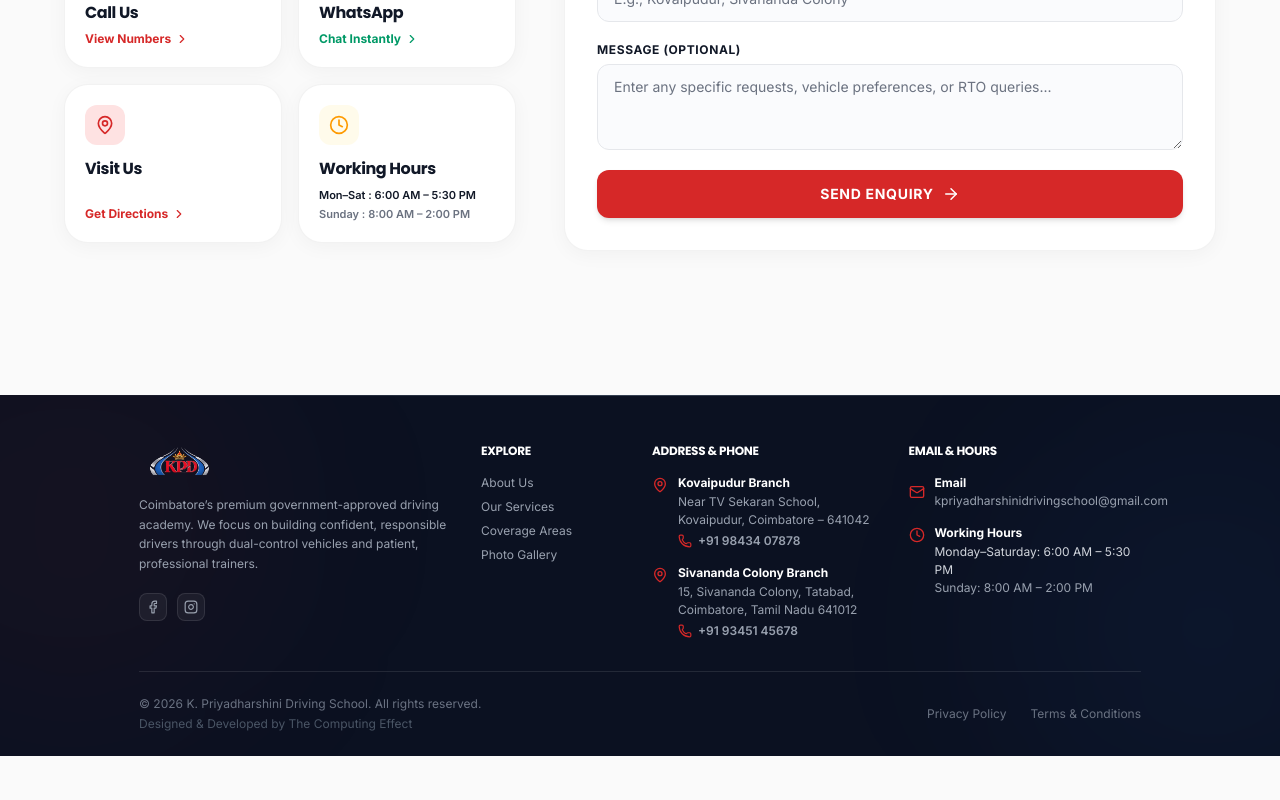
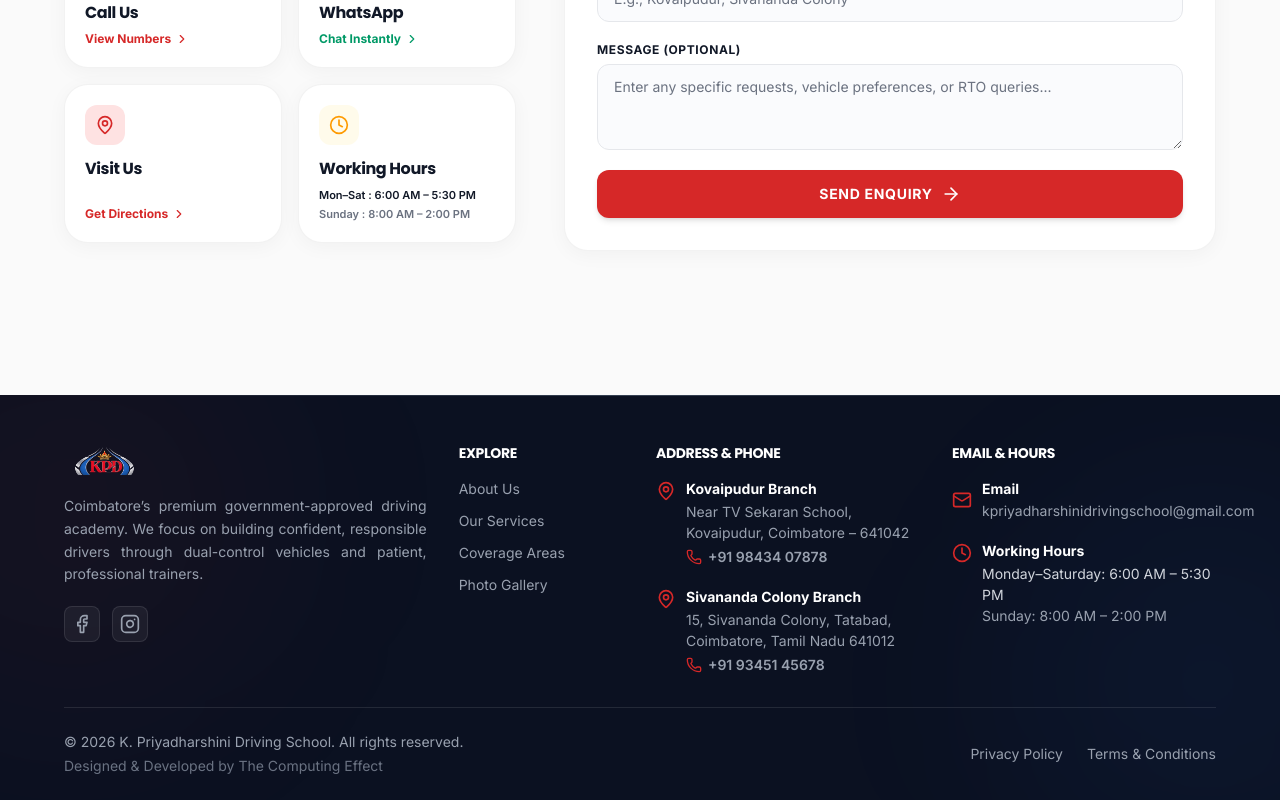
Before and after one commit to TheComputingEffect/Driving-school, a Next.js app: page /contact in a window 1280 px wide. Shown: the part 523-1323 px from the top of the page. Before the commit the page ends 1279 px from the top, so only its background shows below. Built offline with nearby package versions, Linux system fonts and the light colour scheme; no server answers.

Commit message:
Updated services page, visit us popup and footer layout

```diff
--- a/app/contact/ContactPageClient.tsx
+++ b/app/contact/ContactPageClient.tsx
@@ -349,7 +349,11 @@ export default function ContactPageClient() {
               <motion.div variants={cardVariants} className="premium-card p-5 flex flex-col justify-between">
                 <div>
                   <div className="w-10 h-10 rounded-xl bg-emerald-50 border border-emerald-100 flex items-center justify-center text-emerald-600 mb-3">
-                    <svg className="w-5 h-5 fill-current" viewBox="0 0 24 24" xmlns="http://www.w3.org/2000/svg"><path d="M17.472 14.382c-.297-.149-1.758-.867-2.03-.967-.273-.099-.471-.148-.67.15-.197.297-.767.966-.94 1.164-.173.199-.347.223-.644.075-.297-.15-1.255-.463-2.39-1.475-.888-.788-1.487-1.761-1.66-2.059-.173-.297-.018-.458.13-.606.134-.133.298-.347.446-.52.149-.174.198-.298.298-.497.099-.198.05-.371-.025-.52-.075-.149-.669-1.612-.916-2.207-.242-.579-.487-.5-.669-.51a12.8 12.8 0 0 0-.57-.01c-.198 0-.52.074-.792.372-.272.297-1.04 1.016-1.04 2.479 0 1.462 1.065 2.875 1.213 3.074.149.198 2.096 3.2 5.077 4.487.709.306 1.262.489 1.694.625.712.227 1.36.195 1.871.118.571-.085 1.758-.719 2.006-1.413.248-.694.248-1.289.173-1.413-.074-.124-.272-.198-.57-.347m-5.421 7.403h-.004a9.87 9.87 0 0 1-5.031-1.378l-.361-.214-3.741.982.998-3.648-.235-.374a9.86 9.86 0 0 1-1.51-5.26c.001-5.45 4.436-9.884 9.888-9.884 2.64 0 5.122 1.03 6.988 2.898a9.825 9.825 0 0 1 2.893 6.994c-.003 5.45-4.437 9.884-9.885 9.884m8.413-18.297A11.815 11.815 0 0 0 12.05 0C5.495 0 .16 5.335.157 11.892c0 2.096.547 4.142 1.588 5.945L.057 24l6.305-1.654a11.882 11.882 0 0 0 5.683 1.448h.005c6.554 0 11.89-5.335 11.893-11.893a11.821 11.821 0 0 0-3.48-8.413Z"/></svg>
+                    <svg className="w-5 h-5 shrink-0" viewBox="0 0 24 24" fill="none" xmlns="http://www.w3.org/2000/svg">
+                      <circle cx="12" cy="12" r="10" fill="#ffffff" />
+                      <path d="M12 3c-4.97 0-9 4.03-9 9 0 1.58.41 3.06 1.13 4.35L3 21l4.82-1.22c1.23.67 2.63 1.06 4.12 1.06 4.97 0 9-4.03 9-9s-4.03-9-9-9z" fill="#25D366" />
+                      <path d="M15.42 12.87c-.24-.12-1.44-.71-1.66-.79-.22-.08-.38-.12-.54.12-.16.24-.63.79-.77.95-.14.16-.28.18-.52.06-.24-.12-1.02-.37-1.94-1.19-.72-.64-1.2-1.43-1.34-1.67-.14-.24-.01-.37.11-.49.11-.11.24-.28.36-.42.12-.14.16-.24.24-.4.08-.16.04-.3-.02-.42-.06-.12-.54-1.3-.74-1.78-.2-.48-.4-.41-.54-.42h-.46c-.16 0-.42.06-.64.3-.22.24-.84.82-.84 2 0 1.18.86 2.32.98 2.48.12.16 1.69 2.58 4.1 3.62.57.25 1.02.4 1.37.51.58.18 1.1.16 1.52.1.47-.07 1.44-.59 1.64-1.15.2-.56.2-1.03.14-1.13-.06-.1-.22-.16-.46-.28z" fill="#ffffff" />
+                    </svg>
                   </div>
                   <h3 className="text-base font-bold text-brand-text mb-1.5">WhatsApp</h3>
                 </div>
@@ -628,7 +632,7 @@ export default function ContactPageClient() {
                   ) : (
                     <>
                       <span>Send Enquiry</span>
-                      <ArrowRight className="w-4.5 h-4.5" />
+                      <ArrowRight className="w-5 h-5" />
                     </>
                   )}
                 </button>
--- a/app/not-found.tsx
+++ b/app/not-found.tsx
@@ -8,7 +8,7 @@ export default function NotFound() {
     <div className="flex-1 bg-brand-bg flex flex-col justify-center items-center py-20 px-4 text-center">
       <div className="max-w-md w-full">
         {/* Visual 404 badge */}
-        <span className="inline-block text-sm font-extrabold uppercase tracking-widest text-brand-red bg-brand-red-light px-4.5 py-2 rounded-full mb-6">
+        <span className="inline-block text-sm font-extrabold uppercase tracking-widest text-brand-red bg-brand-red-light px-5 py-2 rounded-full mb-6">
           Error 404
         </span>
 
@@ -24,7 +24,7 @@ export default function NotFound() {
         {/* Navigation fallback directory list */}
         <div className="bg-white border border-brand-border rounded-2xl p-6 text-left mb-8 shadow-sm">
           <h3 className="text-sm font-bold text-brand-text mb-4 flex items-center gap-2">
-            <Compass className="w-4.5 h-4.5 text-brand-blue" />
+            <Compass className="w-5 h-5 text-brand-blue" />
             Quick Navigation Links
           </h3>
           <ul className="space-y-3 text-xs md:text-sm font-medium text-brand-blue">
--- a/app/services/page.tsx
+++ b/app/services/page.tsx
@@ -3,6 +3,7 @@ import { constructMetadata } from "@/lib/seo/metadata";
 import BreadcrumbSchema from "@/components/seo/BreadcrumbSchema";
 // Premium Service Sections
 import ServicesHero from "@/components/sections/ServicesHero";
+import ServicesSection from "@/components/sections/ServicesSection";
 import ServicePackages from "@/components/sections/ServicePackages";
 import DetailedServices from "@/components/sections/DetailedServices";
 import ContactSection from "@/components/sections/ContactSection";
@@ -25,13 +26,16 @@ export default function ServicesPage() {
       {/* 1. Page heading and introduction */}
       <ServicesHero />
 
-      {/* 2. Training Packages section */}
+      {/* 2. Licence & RTO Services (6 services) */}
+      <ServicesSection />
+
+      {/* 3. Training Packages section */}
       <ServicePackages />
 
-      {/* 3. Five alternating service sections */}
+      {/* 4. Five alternating service sections */}
       <DetailedServices />
 
-      {/* 4. Enquiry or contact call-to-action section */}
+      {/* 5. Enquiry or contact call-to-action section */}
       <ContactSection />
     </div>
   );
--- a/components/layout/Footer.tsx
+++ b/components/layout/Footer.tsx
@@ -49,11 +49,11 @@ export default function Footer() {
       <div className="absolute bottom-[-20%] right-[-10%] w-[400px] h-[400px] bg-blue-500/5 blur-[100px] rounded-full pointer-events-none" />
 
       <div
-        className="max-w-[1050px] mx-auto px-4 md:px-6 relative z-10"
+        className="max-w-[1200px] mx-auto px-4 md:px-6 relative z-10"
         itemScope
         itemType="https://schema.org/DrivingSchool"
       >
-        <div className="grid grid-cols-1 md:grid-cols-2 lg:grid-cols-12 gap-8 lg:gap-x-6 mb-8">
+        <div className="grid grid-cols-1 md:grid-cols-2 lg:grid-cols-12 gap-8 lg:gap-x-8 mb-8">
           {/* Column 1 – Logo and Description */}
           <div className="lg:col-span-4 flex flex-col space-y-4">
             <Link href="/" className="flex items-center gap-2.5 w-fit">
@@ -66,21 +66,21 @@ export default function Footer() {
               />
             </Link>
 
-            <p className="text-gray-400 leading-relaxed text-xs">
+            <p className="text-gray-400 leading-relaxed text-sm text-justify">
               Coimbatore’s premium government-approved driving academy. We focus on building confident, responsible drivers through dual-control vehicles and patient, professional trainers.
             </p>
 
             {/* Social Links */}
-            <div className="flex gap-2.5 pt-1">
+            <div className="flex gap-3 pt-1">
               {contactInfo.socialLinks.facebook && (
                 <a
                   href={contactInfo.socialLinks.facebook}
                   target="_blank"
                   rel="noopener noreferrer"
-                  className="w-7 h-7 rounded-lg bg-white/5 border border-white/10 hover:border-brand-red/50 hover:bg-brand-red/10 flex items-center justify-center text-gray-400 hover:text-white transition-all"
+                  className="w-9 h-9 rounded-lg bg-white/5 border border-white/10 hover:border-brand-red/50 hover:bg-brand-red/10 flex items-center justify-center text-gray-400 hover:text-white transition-all"
                   aria-label="Facebook Page"
                 >
-                  <FacebookIcon className="w-3.5 h-3.5" />
+                  <FacebookIcon className="w-5 h-5" />
                 </a>
               )}
               {contactInfo.socialLinks.instagram && (
@@ -88,10 +88,10 @@ export default function Footer() {
                   href={contactInfo.socialLinks.instagram}
                   target="_blank"
                   rel="noopener noreferrer"
-                  className="w-7 h-7 rounded-lg bg-white/5 border border-white/10 hover:border-brand-red/50 hover:bg-brand-red/10 flex items-center justify-center text-gray-400 hover:text-white transition-all"
+                  className="w-9 h-9 rounded-lg bg-white/5 border border-white/10 hover:border-brand-red/50 hover:bg-brand-red/10 flex items-center justify-center text-gray-400 hover:text-white transition-all"
                   aria-label="Instagram Profile"
                 >
-                  <InstagramIcon className="w-3.5 h-3.5" />
+                  <InstagramIcon className="w-5 h-5" />
                 </a>
               )}
             </div>
@@ -99,11 +99,11 @@ export default function Footer() {
 
           {/* Column 2 – Explore */}
           <div className="lg:col-span-2 flex flex-col space-y-4">
-            <h3 className="text-white font-bold tracking-wide uppercase text-xs">
+            <h3 className="text-white font-bold tracking-wider uppercase text-sm">
               Explore
             </h3>
 
-            <ul className="space-y-2 text-xs">
+            <ul className="space-y-3 text-sm">
               <li>
                 <Link
                   href="/about"
@@ -144,29 +144,29 @@ export default function Footer() {
 
           {/* Column 3 – Address and Phone Numbers */}
           <div className="lg:col-span-3 flex flex-col space-y-4">
-            <h3 className="text-white font-bold tracking-wide uppercase text-xs">
+            <h3 className="text-white font-bold tracking-wider uppercase text-sm">
               Address &amp; Phone
             </h3>
 
-            <div className="space-y-4 text-xs">
+            <div className="space-y-5 text-sm">
               {/* Kovaipudur Branch */}
               <div className="flex gap-2.5 items-start">
-                <MapPin className="w-4 h-4 text-brand-red shrink-0 mt-0.5" />
+                <MapPin className="w-5 h-5 text-brand-red shrink-0 mt-0.5" />
                 <div className="flex flex-col">
-                  <span className="font-bold text-white text-xs">Kovaipudur Branch</span>
+                  <span className="font-bold text-white text-sm">Kovaipudur Branch</span>
                   <a
                     href={contactInfo.branches.main.mapUrl}
                     target="_blank"
                     rel="noopener noreferrer"
-                    className="text-gray-400 leading-normal hover:text-white hover:underline transition-all block text-xs mt-0.5"
+                    className="text-gray-400 leading-normal hover:text-white hover:underline transition-all block text-sm mt-0.5"
                   >
                     Near TV Sekaran School, Kovaipudur, Coimbatore – 641042
                   </a>
                   <a
                     href="tel:+919843407878"
-                    className="text-gray-400 hover:text-white transition-colors text-xs font-semibold mt-1 flex items-center gap-1.5"
+                    className="text-gray-400 hover:text-white transition-colors text-sm font-semibold mt-1 flex items-center gap-1.5"
                   >
-                    <Phone className="w-3.5 h-3.5 text-brand-red shrink-0" />
+                    <Phone className="w-4 h-4 text-brand-red shrink-0" />
                     <span>+91 98434 07878</span>
                   </a>
                 </div>
@@ -174,22 +174,22 @@ export default function Footer() {
 
               {/* Sivananda Colony Branch */}
               <div className="flex gap-2.5 items-start">
-                <MapPin className="w-4 h-4 text-brand-red shrink-0 mt-0.5" />
+                <MapPin className="w-5 h-5 text-brand-red shrink-0 mt-0.5" />
                 <div className="flex flex-col">
-                  <span className="font-bold text-white text-xs">Sivananda Colony Branch</span>
+                  <span className="font-bold text-white text-sm">Sivananda Colony Branch</span>
                   <a
                     href={contactInfo.branches.branch2.mapUrl}
                     target="_blank"
                     rel="noopener noreferrer"
-                    className="text-gray-400 leading-normal hover:text-white hover:underline transition-all block text-xs mt-0.5"
+                    className="text-gray-400 leading-normal hover:text-white hover:underline transition-all block text-sm mt-0.5"
                   >
                     15, Sivananda Colony, Tatabad, Coimbatore, Tamil Nadu 641012
                   </a>
                   <a
                     href="tel:+919345145678"
-                    className="text-gray-400 hover:text-white transition-colors text-xs font-semibold mt-1 flex items-center gap-1.5"
+                    className="text-gray-400 hover:text-white transition-colors text-sm font-semibold mt-1 flex items-center gap-1.5"
                   >
-                    <Phone className="w-3.5 h-3.5 text-brand-red shrink-0" />
+                    <Phone className="w-4 h-4 text-brand-red shrink-0" />
                     <span>+91 93451 45678</span>
                   </a>
                 </div>
@@ -199,19 +199,19 @@ export default function Footer() {
 
           {/* Column 4 – Email and Working Hours */}
           <div className="lg:col-span-3 flex flex-col space-y-4">
-            <h3 className="text-white font-bold tracking-wide uppercase text-xs">
+            <h3 className="text-white font-bold tracking-wider uppercase text-sm">
               Email &amp; Hours
             </h3>
 
-            <div className="space-y-4 text-xs">
+            <div className="space-y-5 text-sm">
               {/* Email */}
               <div className="flex gap-2.5 items-center">
-                <Mail className="w-4 h-4 text-brand-red shrink-0" />
+                <Mail className="w-5 h-5 text-brand-red shrink-0" />
                 <div className="flex flex-col">
-                  <span className="font-bold text-white text-xs">Email</span>
+                  <span className="font-bold text-white text-sm">Email</span>
                   <a
                     href="mailto:kpriyadharshinidrivingschool@gmail.com"
-                    className="text-gray-400 hover:text-white transition-colors text-xs mt-0.5"
+                    className="text-gray-400 hover:text-white transition-colors text-sm mt-0.5"
                     itemProp="email"
                   >
                     kpriyadharshinidrivingschool@gmail.com
@@ -221,10 +221,10 @@ export default function Footer() {
 
               {/* Working Hours */}
               <div className="flex gap-2.5 items-start">
-                <Clock className="w-4 h-4 text-brand-red shrink-0 mt-0.5" />
+                <Clock className="w-5 h-5 text-brand-red shrink-0 mt-0.5" />
                 <div className="flex flex-col">
-                  <span className="font-bold text-white text-xs">Working Hours</span>
-                  <div className="text-gray-400 text-xs leading-normal mt-0.5">
+                  <span className="font-bold text-white text-sm">Working Hours</span>
+                  <div className="text-gray-400 text-sm leading-normal mt-0.5">
                     <span className="block text-gray-300">
                       Monday–Saturday: 6:00 AM – 5:30 PM
                     </span>
@@ -239,19 +239,19 @@ export default function Footer() {
         </div>
 
         {/* Bottom Bar */}
-        <div className="border-t border-white/10 pt-6 flex flex-col md:flex-row justify-between items-center gap-4 text-xs text-gray-500">
+        <div className="border-t border-white/10 pt-6 flex flex-col md:flex-row justify-between items-center gap-4 text-sm text-gray-400">
           <div className="flex flex-col items-center md:items-start gap-1">
             <span>
               © {currentYear} K. Priyadharshini Driving School. All rights reserved.
             </span>
 
-            <span className="text-gray-600">
+            <span className="text-gray-500">
               Designed &amp; Developed by The Computing Effect
             </span>
           </div>
 
           {/* Legal Links */}
-          <div className="flex flex-wrap gap-4 md:gap-6 text-gray-500">
+          <div className="flex flex-wrap gap-4 md:gap-6 text-gray-400">
             <Link href="/privacy-policy" className="hover:text-white transition-colors">
               Privacy Policy
             </Link>
--- a/components/sections/HeroSection.tsx
+++ b/components/sections/HeroSection.tsx
@@ -94,7 +94,7 @@ export default function HeroSection({ className = "" }: { className?: string })
               href="/contact"
               className="inline-flex items-center justify-center gap-2 text-sm font-semibold py-3.5 px-6 rounded-lg bg-brand-red text-white hover:bg-red-700 transition-colors uppercase tracking-wide"
             >
-              <Calendar className="w-4.5 h-4.5" />
+              <Calendar className="w-5 h-5" />
               Enquire Now &rarr;
             </Link>
 
@@ -102,8 +102,22 @@ export default function HeroSection({ className = "" }: { className?: string })
               href={`tel:${contactInfo.phone}`}
               className="inline-flex items-center justify-center gap-2 text-sm font-semibold py-3.5 px-6 rounded-lg bg-white border-2 border-brand-blue text-brand-blue hover:bg-brand-blue hover:text-white transition-colors uppercase tracking-wide"
             >
-              <Phone className="w-4.5 h-4.5" />
+              <Phone className="w-5 h-5" />
               Call Us
+            </a>
+
+            <a
+              href={contactInfo.whatsappLink}
+              target="_blank"
+              rel="noopener noreferrer"
+              className="inline-flex items-center justify-center gap-2 text-sm font-semibold py-3.5 px-6 rounded-lg bg-[#25D366] text-white hover:bg-[#20ba5a] transition-colors uppercase tracking-wide shadow-sm"
+            >
+              <svg className="w-5 h-5 shrink-0" viewBox="0 0 24 24" fill="none" xmlns="http://www.w3.org/2000/svg">
+                <circle cx="12" cy="12" r="10" fill="#ffffff" />
+                <path d="M12 3c-4.97 0-9 4.03-9 9 0 1.58.41 3.06 1.13 4.35L3 21l4.82-1.22c1.23.67 2.63 1.06 4.12 1.06 4.97 0 9-4.03 9-9s-4.03-9-9-9z" fill="#25D366" />
+                <path d="M15.42 12.87c-.24-.12-1.44-.71-1.66-.79-.22-.08-.38-.12-.54.12-.16.24-.63.79-.77.95-.14.16-.28.18-.52.06-.24-.12-1.02-.37-1.94-1.19-.72-.64-1.2-1.43-1.34-1.67-.14-.24-.01-.37.11-.49.11-.11.24-.28.36-.42.12-.14.16-.24.24-.4.08-.16.04-.3-.02-.42-.06-.12-.54-1.3-.74-1.78-.2-.48-.4-.41-.54-.42h-.46c-.16 0-.42.06-.64.3-.22.24-.84.82-.84 2 0 1.18.86 2.32.98 2.48.12.16 1.69 2.58 4.1 3.62.57.25 1.02.4 1.37.51.58.18 1.1.16 1.52.1.47-.07 1.44-.59 1.64-1.15.2-.56.2-1.03.14-1.13-.06-.1-.22-.16-.46-.28z" fill="#ffffff" />
+              </svg>
+              WhatsApp
             </a>
           </motion.div>
         </motion.div>
```
